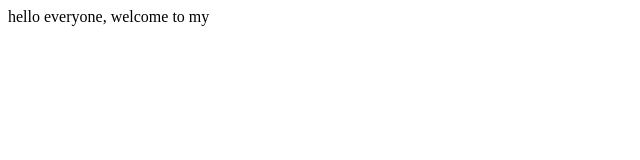
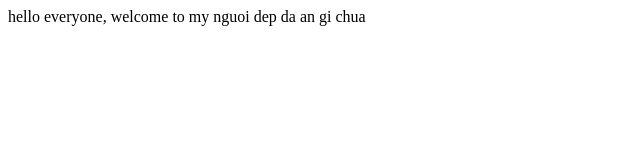
Before and after one commit to thaiduytan/MoviePage, a plain HTML site: page index.html in a window 1280 px wide. Shown: the whole page, without its empty margins (0-640 px from the left). Drawn offline with Linux system fonts and the light colour scheme.

Commit message:
cap nhat lan 2

```diff
--- a/index.html
+++ b/index.html
@@ -7,5 +7,6 @@
 </head>
 <body>
     <p1>hello everyone, welcome to my </p1>
+    <p2>nguoi dep da an gi chua</p2>
 </body>
 </html>
```
